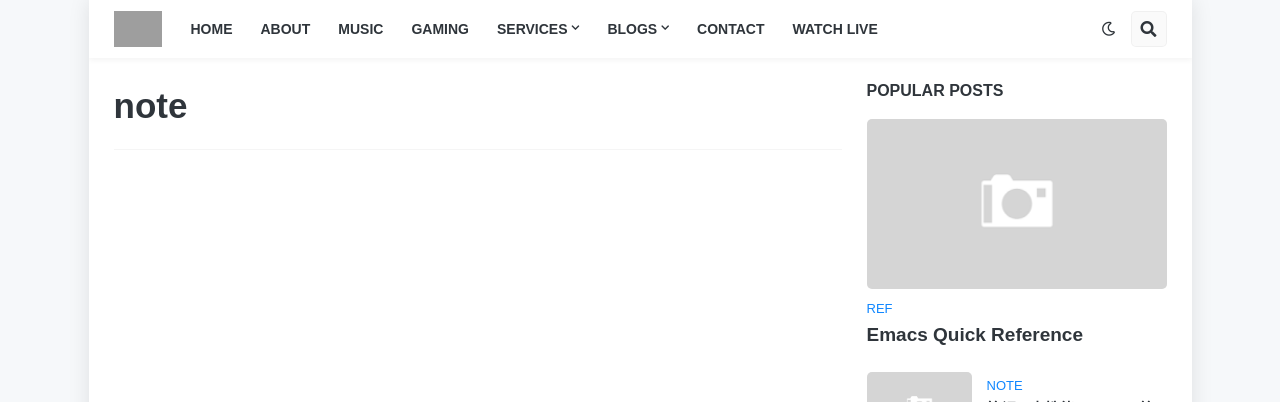
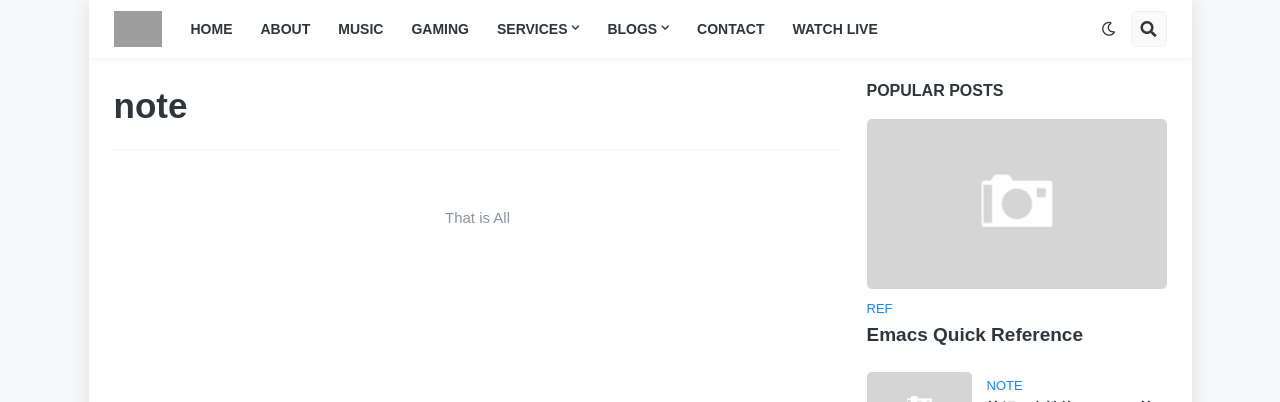
Before and after one commit to postca/postca.github.io, a Jekyll site: the page built from pages/note.html, in a window 1280 px wide. Shown: the top 402 px of the page. Built offline with Jekyll 4.4.1, drawn with Linux system fonts in a browser that asks for light colours; grey boxes are pictures that could not be loaded.

Commit message:
Update note.html

```diff
--- a/pages/note.html
+++ b/pages/note.html
@@ -9,12 +9,9 @@
   category: "note"
 ---
 
-{% if paginator %}
 <div class="blog-posts hfeed index-post-wrap" id="post-list">
     {% for post in paginator.posts %}
-        {% if post.categories contains 'note' %}
-            {% include post_list_item.html %}
-        {% endif %}
+        {% include post_list_item.html %}
     {% endfor %}
 </div>
 
@@ -24,9 +21,7 @@
             Load More
         </a>
         <span class='loading'><div class='loader'></div></span>
-        <span class='no-more btn load-more' style='display:none;'>That is All</span>
     {% else %}
         <span class='no-more btn load-more show'>That is All</span>
     {% endif %}
 </div>
-{% endif %}
```
